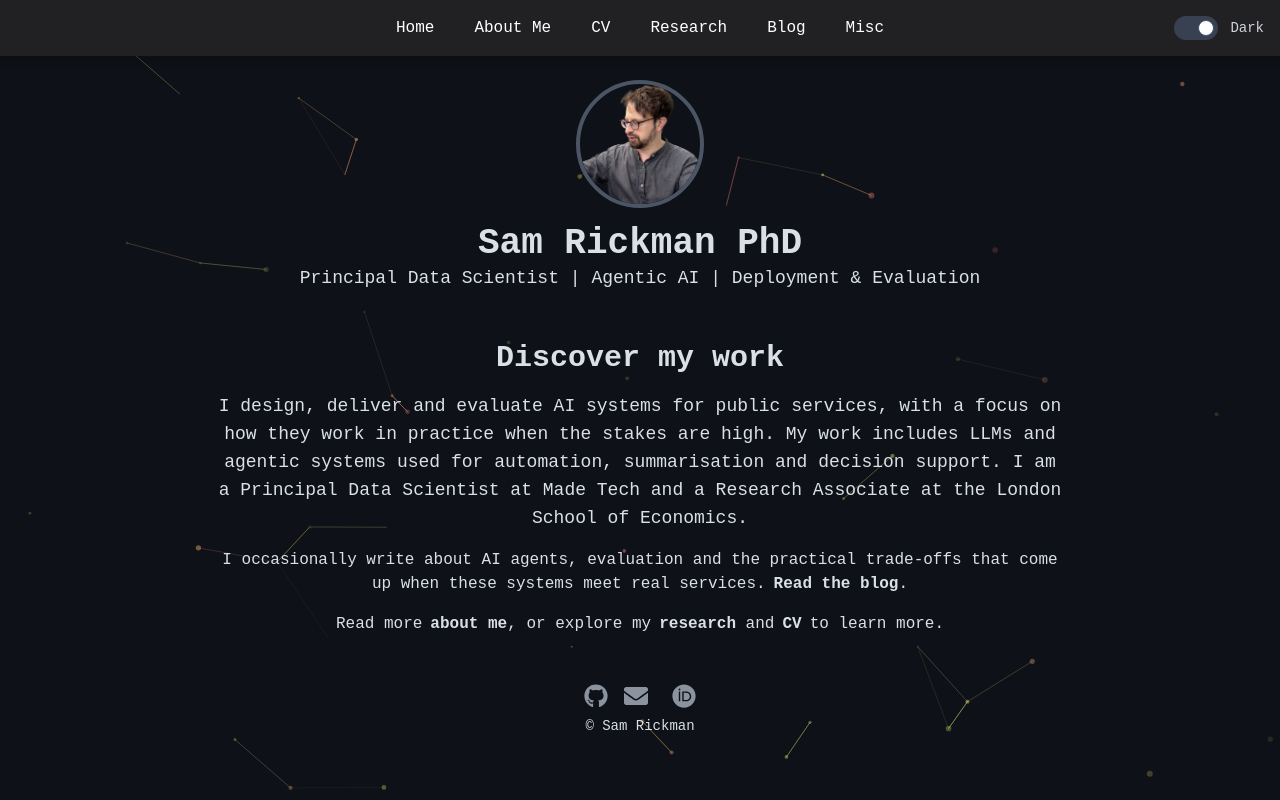
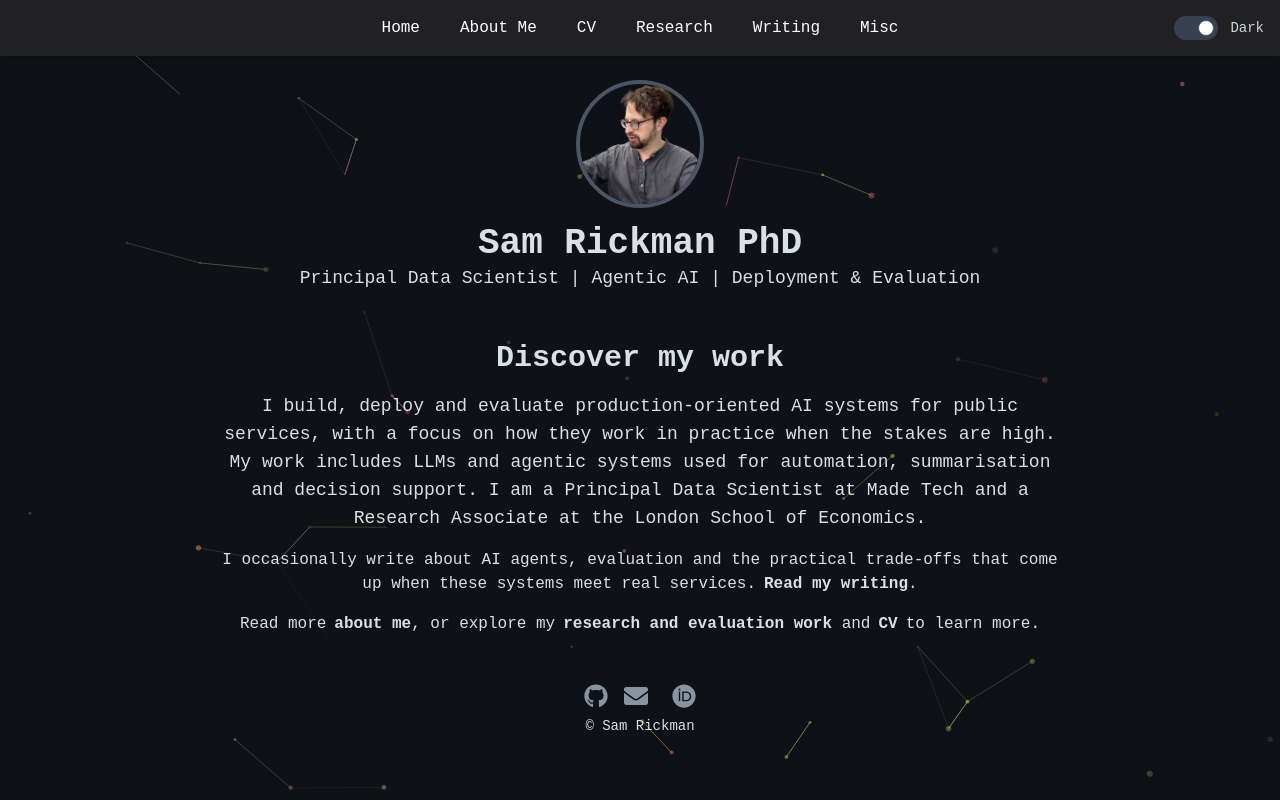
Before and after one commit to samrickman/vercelcv, a Next.js app: page / in a window 1280 px wide. Built offline with nearby package versions, Linux system fonts and the light colour scheme.

Commit message:
Refocus site on AI delivery and writing
Rename the blog surface to Writing, make the homepage point to occasional writing, and reframe the research intro around evaluation for production AI and agentic systems.

```diff
--- a/app/blog/page.js
+++ b/app/blog/page.js
@@ -4,8 +4,8 @@ import PageHeader from "@/components/PageHeader";
 import { Suspense } from "react";
 
 export const metadata = {
-  title: "Blog | Sam Rickman",
-  description: "Occasional writing about AI agents, evaluation and public-service AI systems.",
+  title: "Writing | Sam Rickman",
+  description: "Occasional writing about AI agents, evaluation, deployment and public-service AI systems.",
   alternates: {
     canonical: "https://www.samrickman.com/blog",
   },
--- a/components/BlogViewer.js
+++ b/components/BlogViewer.js
@@ -58,8 +58,8 @@ export default function BlogViewer({ initialSlug = null, useBlogRoutes = false }
   if (!post) {
     return (
       <div className="opaque-bg prose dark:prose-invert max-w-3xl mx-auto p-4">
-        <h1 className="text-2xl font-bold">Blog</h1>
-        <Text txt="I’ll be posting about AI evaluation, high-stakes LLM applications, and what goes wrong when models meet the real world." />
+        <h1 className="text-2xl font-bold">Writing</h1>
+        <Text txt="Occasional notes on AI agents, evaluation, deployment and the practical trade-offs that appear when models are used in real services." />
         <br />
         <ul>
           {posts.map((p) => (
@@ -89,7 +89,7 @@ export default function BlogViewer({ initialSlug = null, useBlogRoutes = false }
         onClick={backToList}
         className="text-sm text-gray-500 mb-4"
       >
-        ← Back to list
+        ← Back to writing
       </button>
 
       <h1>{post.title}</h1>
--- a/components/FrontPageContent.js
+++ b/components/FrontPageContent.js
@@ -5,7 +5,7 @@ export default function FrontPageContent({ handleTabChange }) {
     <section className="p-6 max-w-4xl mx-auto text-center">
       <h2 className="text-3xl font-semibold">Discover my work</h2>
       <p className="mt-4 text-lg">
-        I design, deliver and evaluate AI systems for public services, with a focus on how they work in practice when the stakes are high. My work includes LLMs and agentic systems used for automation, summarisation and decision support. I am a Principal Data Scientist at Made Tech and a Research Associate at the London School of Economics.
+        I build, deploy and evaluate production-oriented AI systems for public services, with a focus on how they work in practice when the stakes are high. My work includes LLMs and agentic systems used for automation, summarisation and decision support. I am a Principal Data Scientist at Made Tech and a Research Associate at the London School of Economics.
       </p>
       <p className="mt-4">
         I occasionally write about AI agents, evaluation and the practical trade-offs that come up when these systems meet real services.
@@ -13,7 +13,7 @@ export default function FrontPageContent({ handleTabChange }) {
           className="font-semibold hover:underline ml-2"
           onClick={() => handleTabChange("blog")}
         >
-          Read the blog
+          Read my writing
         </button>.
       </p>
       <p className="mt-4">
@@ -28,7 +28,7 @@ export default function FrontPageContent({ handleTabChange }) {
           className="font-semibold hover:underline ml-2"
           onClick={() => handleTabChange("research")}
         >
-          research
+          research and evaluation work
         </button> and
         <button
           className="font-semibold hover:underline ml-2 mr-2"
--- a/components/Navbar.js
+++ b/components/Navbar.js
@@ -8,7 +8,7 @@ export default function Navbar({ activeTab, handleTabChange }) {
     { id: "about", label: "About Me" },
     { id: "cv", label: "CV" },
     { id: "research", label: "Research" },
-    { id: "blog", label: "Blog" },
+    { id: "blog", label: "Writing" },
     { id: "misc", label: "Misc" },
   ];
 
--- a/components/Research.js
+++ b/components/Research.js
@@ -21,10 +21,15 @@ export default function Research({ handleTabChange }) {
     <section className="opaque-bg p-6 max-w-4xl mx-auto">
       <h2 className="text-3xl font-semibold">Research</h2>
       <Text txt="
-      <em>Health and social care services produce large amounts of written records, but much of this information is unstructured free text.
-        That creates two problems: important information is hard to extract, and frontline staff face a heavy documentation burden.
-        My research looks at how AI can help with both, using LLMs to extract meaningful data from free text and developing methods to evaluate bias when these systems are used to reduce administrative work.</em>"
+      <em>How do we know whether AI systems are reliable, fair and useful when they are used in real public services?
+        Much of my work develops evaluation methods for messy text, complex workflows and high-stakes decisions.
+        That includes using LLMs and NLP to extract meaningful information from records, and testing where models introduce bias, uncertainty or operational risk.</em>"
       />
+      <Text txt="
+      Agentic AI makes this evaluation problem more important rather than less. When systems retrieve information, call tools,
+      make intermediate decisions and respond across multiple turns, accuracy is no longer just a property of a single model output.
+      It depends on architecture, prompts, data, workflow design and the surrounding service.
+      " />
       {/* Paper 1: Evaluating Gender Bias in LLMs */}
       <div className="mt-6">
         <h3 className="text-xl font-semibold">
```
Also changed, not shown: 1 other file (tests, documents, lock files or other folders).
